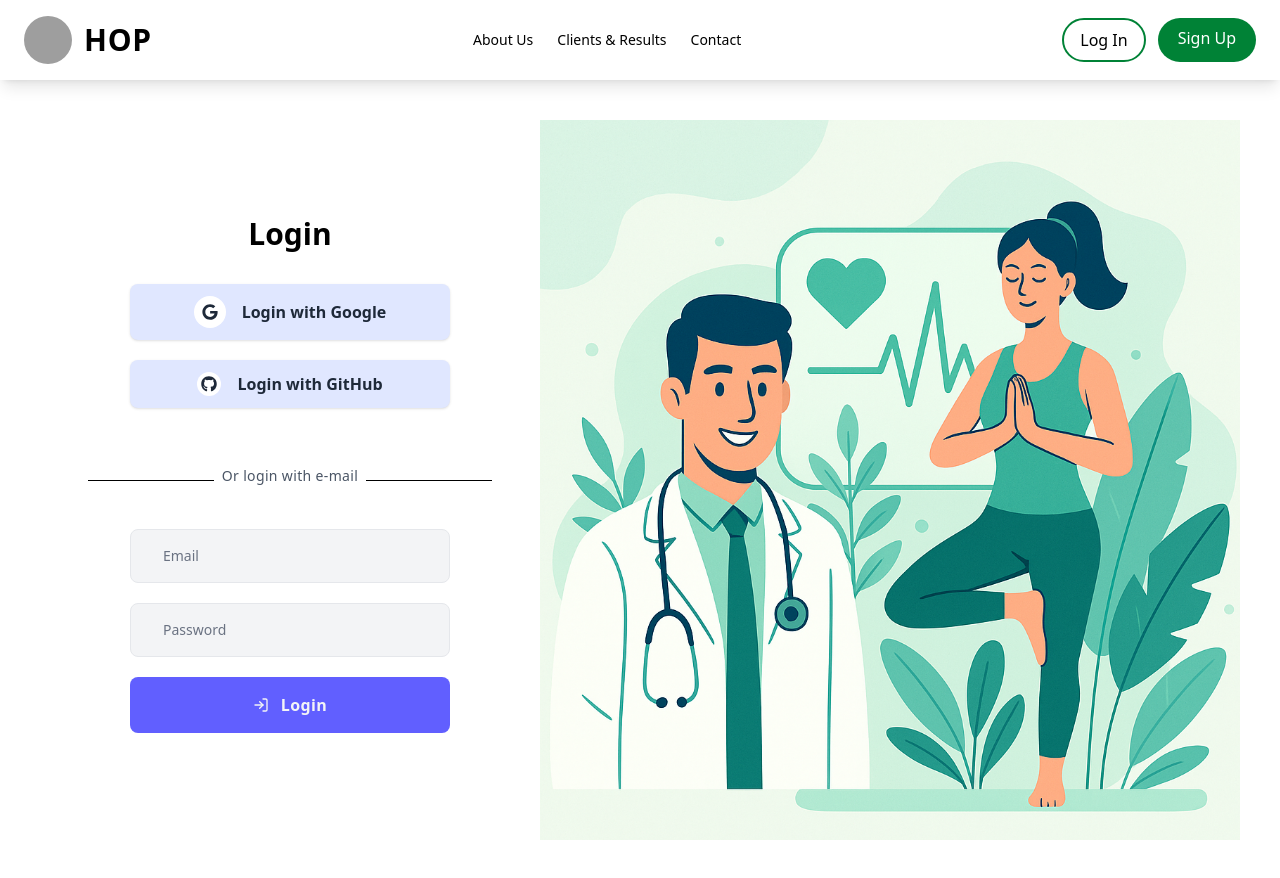
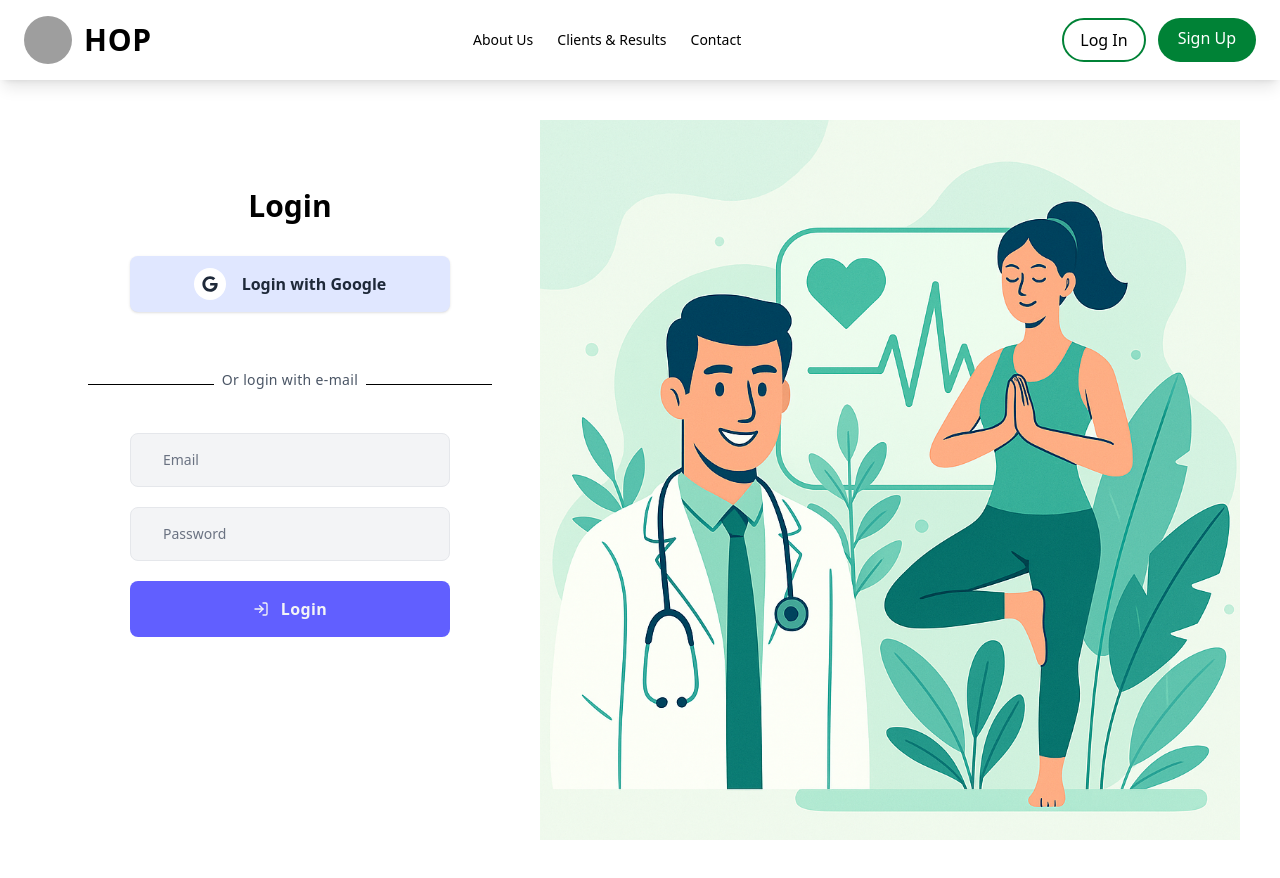
Before and after one commit to Olamilekan18/HOPwellness, a React (Vite) app in the folder frontend/: page /login in a window 1280 px wide. Built offline with nearby package versions, Linux system fonts and the light colour scheme; grey boxes are pictures that could not be loaded.

Commit message:
feat: simplify LoginForm by removing GitHub login option and adjusting layout

```diff
--- a/frontend/src/componet/login/login.jsx
+++ b/frontend/src/componet/login/login.jsx
@@ -1,12 +1,12 @@
 import { FiLogIn } from "react-icons/fi";
-import { FaGoogle, FaGithub } from "react-icons/fa";
+import { FaGoogle } from "react-icons/fa";
 import image from "../../assets/image.png";
 export default function LoginForm() {
   return (
     <div className="min-h-screen  flex justify-center">
       <div className="max-w-screen-xl m-0 sm:m-10  flex justify-center flex-1">
         <div className="lg:w-1/2 xl:w-5/12 p-6 sm:p-12">
-          <div className="mt-12 flex flex-col items-center">
+          <div className="mt-5 flex flex-col items-center">
             <h1 className="text-2xl xl:text-3xl font-extrabold">Login</h1>
             <div className="w-full flex-1 mt-8">
               <div className="flex flex-col items-center">
@@ -15,13 +15,6 @@ export default function LoginForm() {
                     <FaGoogle />
                   </div>
                   <span className="ml-4">Login with Google</span>
-                </button>
-
-                <button className="w-full max-w-xs font-bold shadow-sm rounded-lg py-3 bg-indigo-100 text-gray-800 flex items-center justify-center transition-all duration-300 ease-in-out focus:outline-none hover:shadow focus:shadow-sm focus:shadow-outline mt-5">
-                  <div className="bg-white p-1 rounded-full">
-                    <FaGithub />
-                  </div>
-                  <span className="ml-4">Login with GitHub</span>
                 </button>
               </div>
 
```
